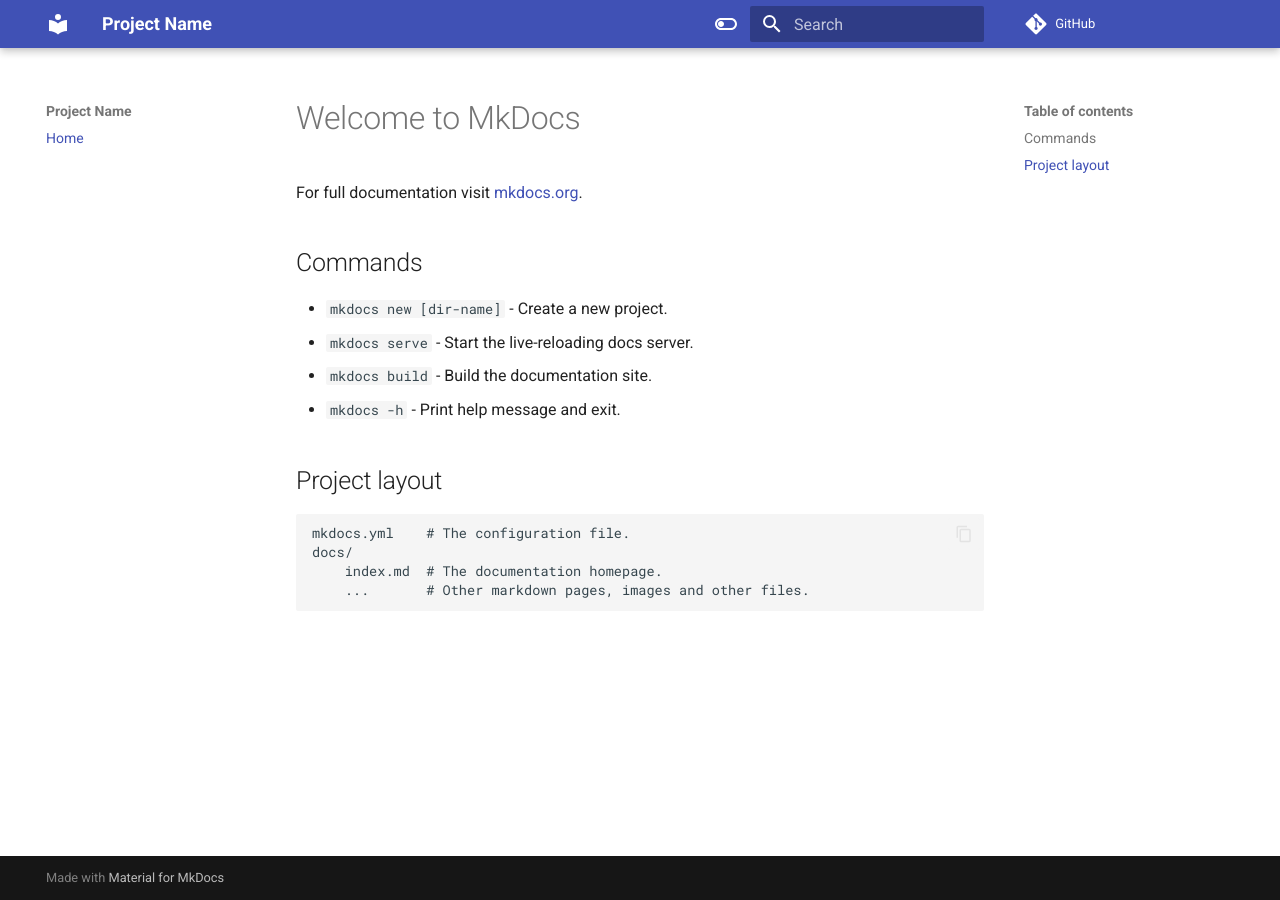
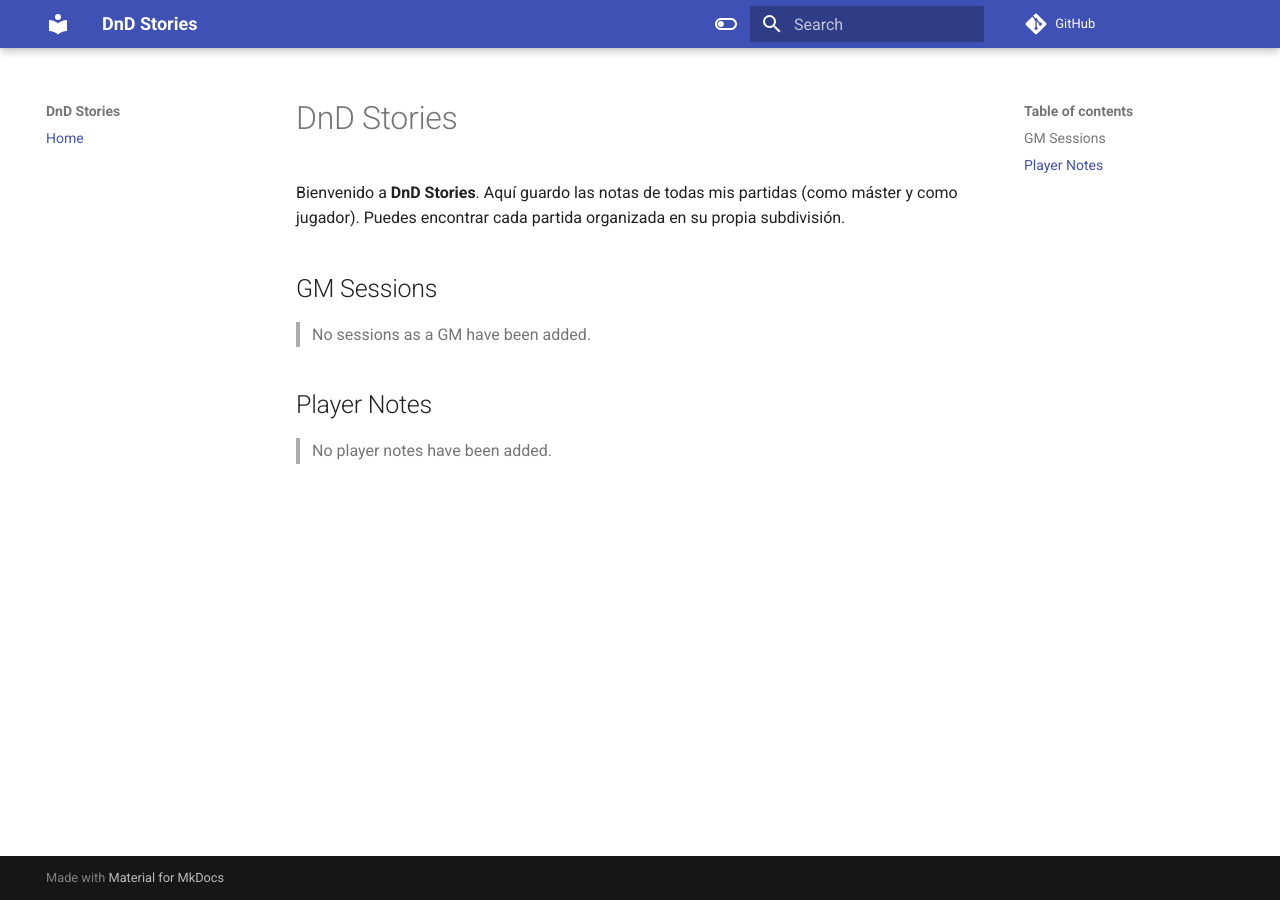
Before and after one commit to Jtachan/DnD-Stories, an MkDocs documentation site: the page built from docs/index.md, in a window 1280 px wide. Built offline with MkDocs 1.6.1 and Material for MkDocs 9.7.7, drawn with Linux system fonts in a browser that asks for light colours; comment, search, counter and statistics services are not loaded; the version menu is left out.

Commit message:
Initial commit

```diff
--- a/docs/index.md
+++ b/docs/index.md
@@ -1,17 +1,13 @@
-# Welcome to MkDocs
+# DnD Stories
 
-For full documentation visit [mkdocs.org](https://www.mkdocs.org).
+Bienvenido a **DnD Stories**.
+Aquí guardo las notas de todas mis partidas (como máster y como jugador).
+Puedes encontrar cada partida organizada en su propia subdivisión.
 
-## Commands
+## GM Sessions
 
-* `mkdocs new [dir-name]` - Create a new project.
-* `mkdocs serve` - Start the live-reloading docs server.
-* `mkdocs build` - Build the documentation site.
-* `mkdocs -h` - Print help message and exit.
+> No sessions as a GM have been added.
 
-## Project layout
+## Player Notes
 
-    mkdocs.yml    # The configuration file.
-    docs/
-        index.md  # The documentation homepage.
-        ...       # Other markdown pages, images and other files.
+> No player notes have been added.
--- a/mkdocs.yml
+++ b/mkdocs.yml
@@ -1,5 +1,5 @@
-site_name: Project Name
-repo_url: https://github.com/USERNAME/REPO
+site_name: DnD Stories
+repo_url: https://github.com/Jtachan/DnD-Stories
 
 nav:
   - Home: 'index.md'
--- a/requirements.txt
+++ /dev/null
@@ -1 +0,0 @@
-mkdocs-material
```
Also changed, not shown: README.md (+19 -2 lines), 5 other files.
